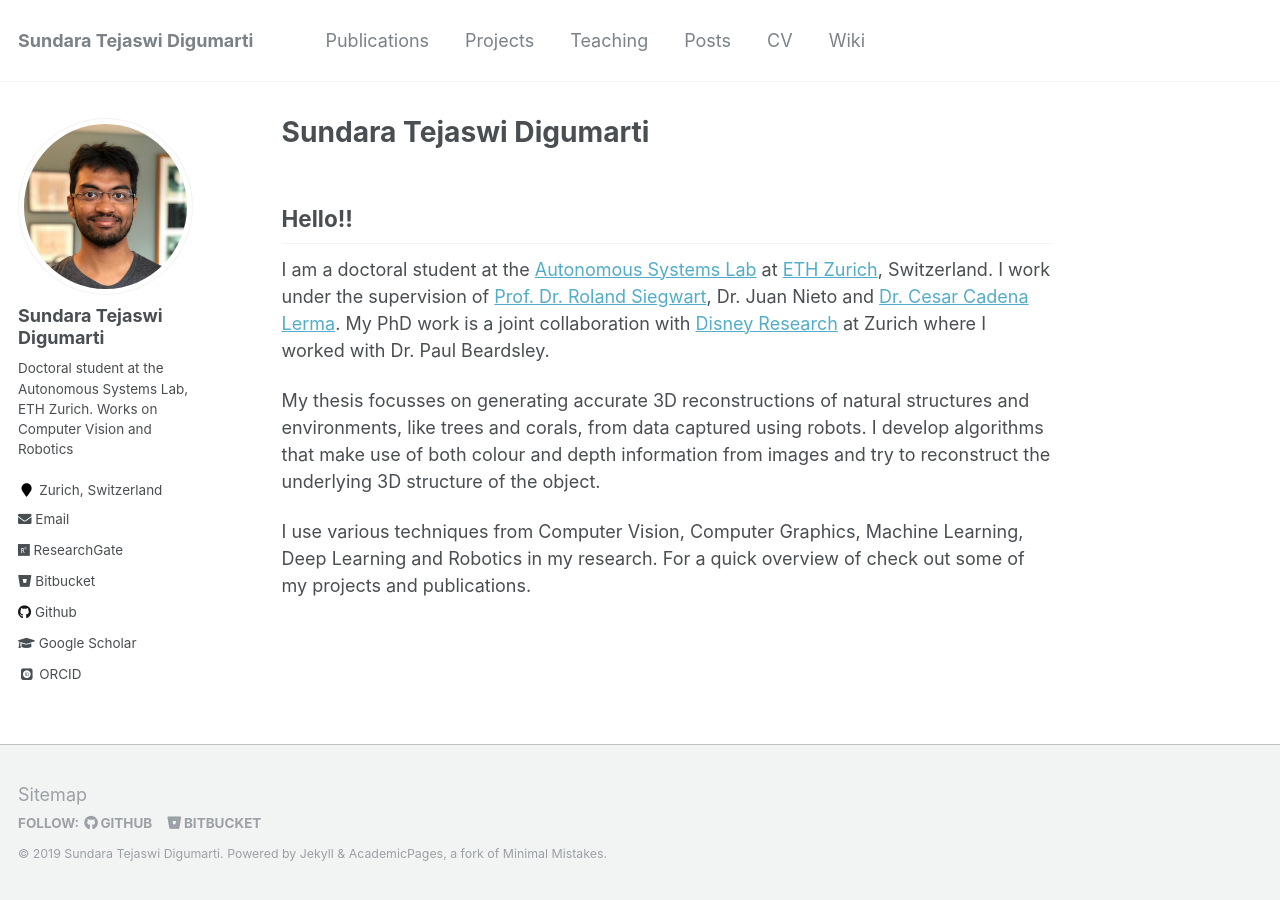
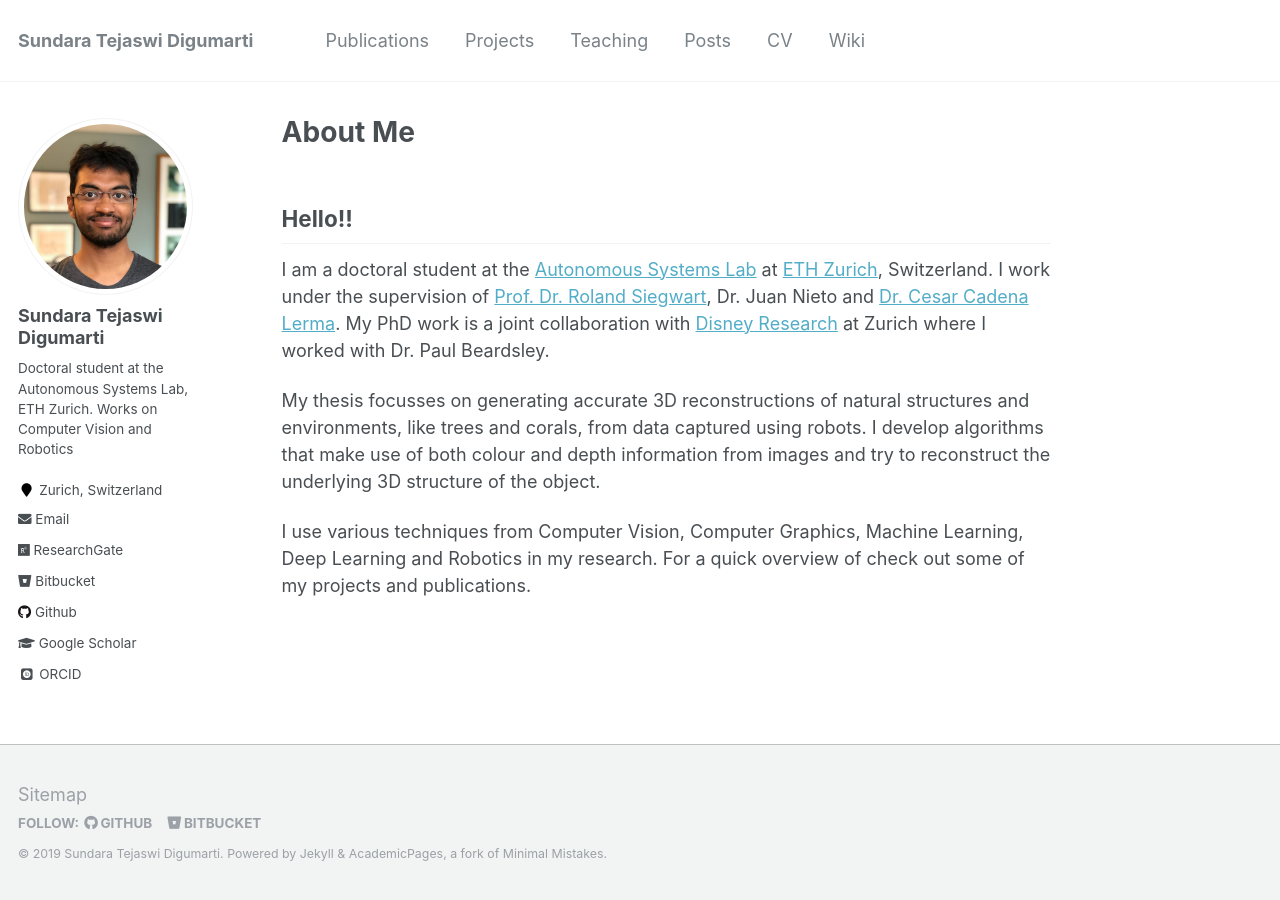
Before and after one commit to tejaswid/tejaswid.github.io, a Jekyll site: the page built from _pages/about.md, in a window 1280 px wide. Built offline with Jekyll 4.4.1, drawn with Linux system fonts in a browser that asks for light colours; some web fonts are replaced.

Commit message:
Testing about

```diff
--- a/_pages/about.md
+++ b/_pages/about.md
@@ -1,6 +1,6 @@
 ---
 permalink: /
-title: "Sundara Tejaswi Digumarti"
+title: "About Me"
 excerpt: "Hello!!"
 author_profile: true
 redirect_from:
```
